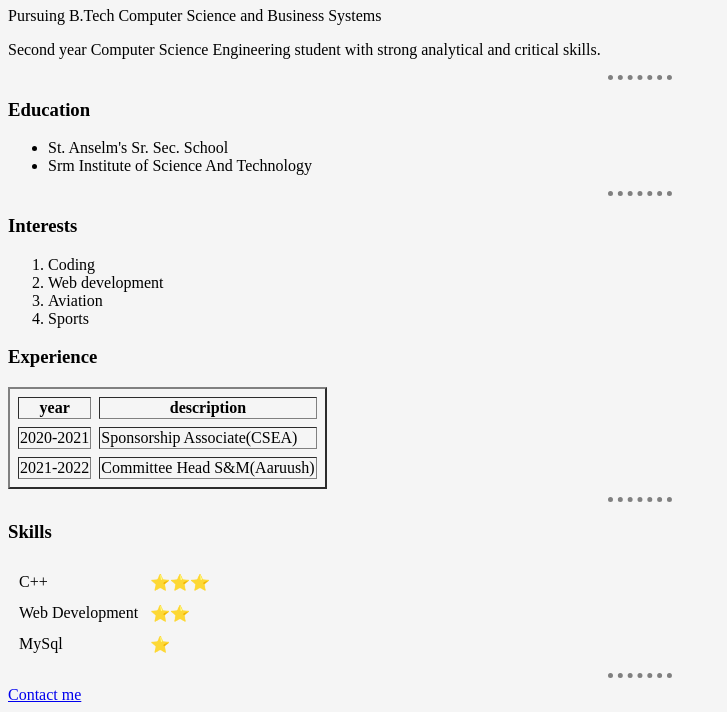
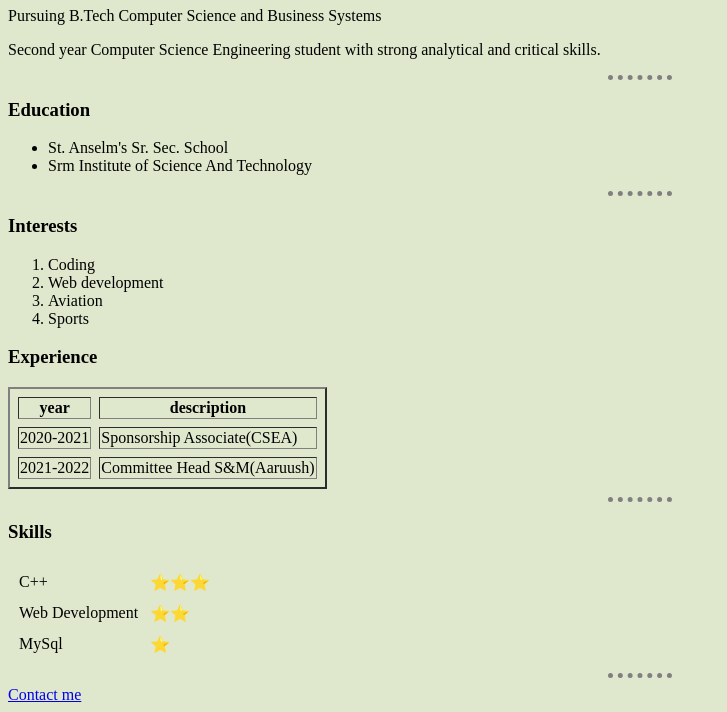
Before and after one commit to DevanshuTiwari/Resume, a plain HTML site: page index.html in a window 1280 px wide. Shown: the part 176-888 px from the top of the page, without its empty margins (0-727 px from the left). Drawn offline with Linux system fonts and the light colour scheme.

Commit message:
Update index.html

```diff
--- a/index.html
+++ b/index.html
@@ -4,7 +4,7 @@
          <title>Dt's personal website</title>
          <style>
             body {
-                background-color: whitesmoke;
+                background-color: #DFE8CC ;
             }
             hr{
 
```
